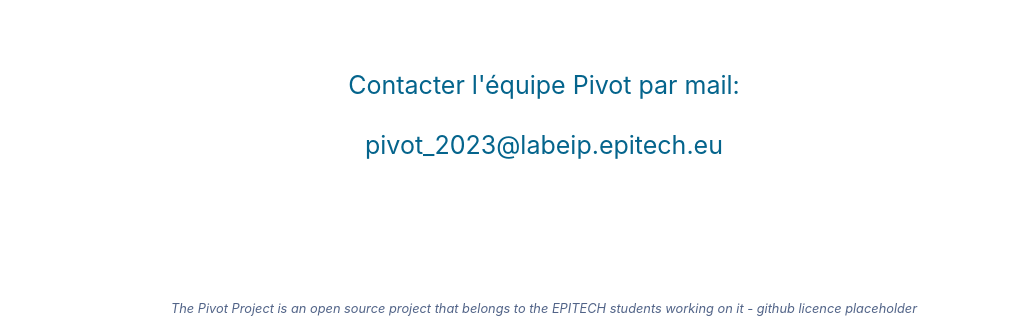
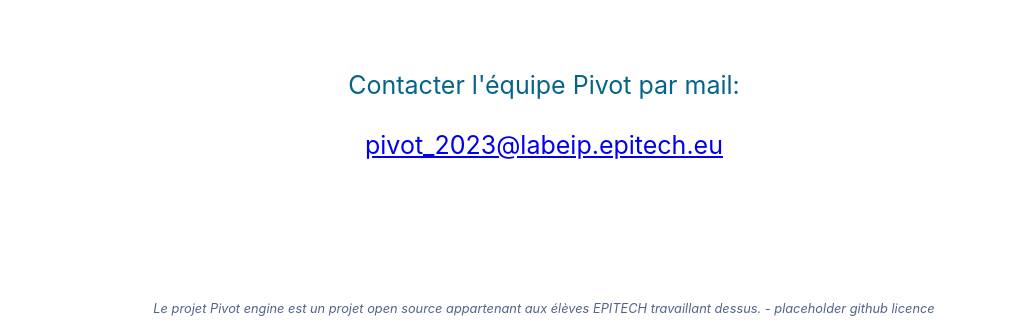
Before and after one commit to EIP-Pivot/Site, a Nuxt app: page /about in a window 1280 px wide. Shown: the part 568-894 px from the top of the page, without its empty margins (96-1130 px from the left). Built offline with nearby package versions, Linux system fonts and the light colour scheme; what @growthbunker/vuetimeline would draw is missing.

Commit message:
update fr tail & update mailto about

```diff
--- a/components/Tail.vue
+++ b/components/Tail.vue
@@ -1,6 +1,6 @@
 <template>
     <div class="Tail">
-        The Pivot Project is an open source project that belongs to the EPITECH students working on it - github licence placeholder
+      Le projet Pivot engine est un projet open source appartenant aux élèves EPITECH travaillant dessus. - placeholder github licence
     </div>
 </template>
 
--- a/pages/about.vue
+++ b/pages/about.vue
@@ -5,7 +5,7 @@
         <p>
           Contacter l'équipe Pivot par mail:
           <br><br>
-          pivot_2023@labeip.epitech.eu
+          <a href="mailto:pivot_2023@labeip.epitech.eu">pivot_2023@labeip.epitech.eu</a>
         </p>
       </div>
     </div>
```
